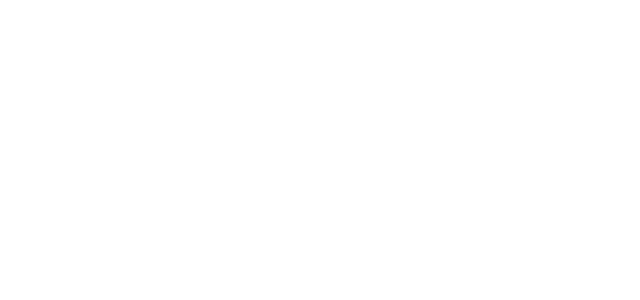
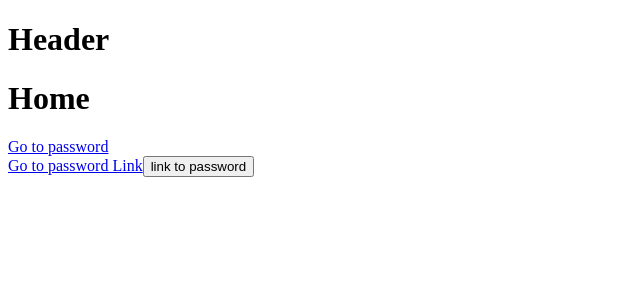
Before and after one commit to ariefyusron/learn-react-js-batch-14, a React (Vite) app: page /setting in a window 1280 px wide. Before the commit this address had no page. Shown: the top 300 px of the page, without its empty margins (0-640 px from the left). Built offline with nearby package versions, Linux system fonts and the light colour scheme.

Commit message:
navigate

```diff
--- a/src/Router.jsx
+++ b/src/Router.jsx
@@ -8,8 +8,15 @@ const Router = () => {
   return (
     <BrowserRouter>
       <Routes>
-        <Route path="/" element={<HomePage />} />
-        <Route path='/profile' element={<ProfilePage />} />
+
+        {/* <Route path="/" element={<HomePage />} />
+        <Route path='profile' element={<ProfilePage />} /> */}
+
+        <Route path='setting'>
+          <Route index element={<HomePage />} />
+          <Route path='password' element={<ProfilePage />} />
+        </Route>
+
       </Routes>
     </BrowserRouter>
   )
--- /dev/null
+++ b/src/components/header/index.jsx
@@ -0,0 +1,10 @@
+const Header = () => {
+
+  return (
+    <div>
+      <h1>Header</h1>
+    </div>
+  )
+};
+
+export default Header;
--- a/src/pages/home/index.jsx
+++ b/src/pages/home/index.jsx
@@ -1,9 +1,28 @@
+import { NavLink, Link, useNavigate } from "react-router";
+
+import Header from '../../components/header'
+
+
 const Home = () => {
+  const navigate = useNavigate();
 
   return (
-    <div>
-      <h1>Home</h1>
-    </div>
+    <>
+      <Header />
+      <div>
+        <h1>Home</h1>
+      </div>
+
+      <NavLink to="password">Go to password</NavLink>
+      <br />
+      <Link to="/password">Go to password Link</Link>
+
+      <button onClick={() => {
+        navigate('password')
+      }}>
+        link to password
+      </button>
+    </>
   )
 };
 
--- a/src/pages/profile/index.jsx
+++ b/src/pages/profile/index.jsx
@@ -1,9 +1,24 @@
+import { useNavigate } from 'react-router'
+
+import Header from '../../components/header'
+
 const Profile = () => {
+  const navigate = useNavigate()
 
   return (
-    <div>
-      <h1>Profile</h1>
-    </div>
+    <>
+      <Header />
+      <div>
+        <h1>Profile</h1>
+      </div>
+
+      <br />
+      <button onClick={() => {
+        navigate(-1)
+      }}>
+        back
+      </button>
+    </>
   )
 };
 
```
